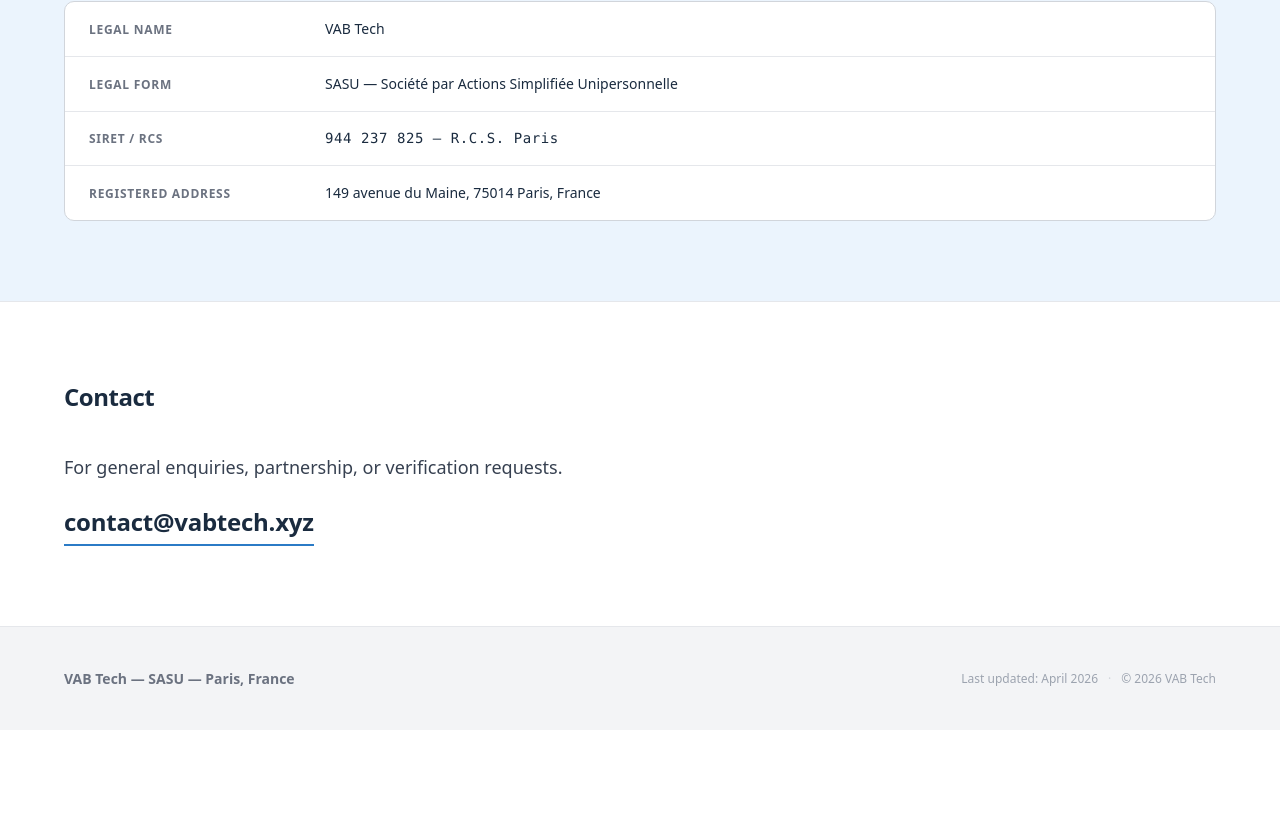
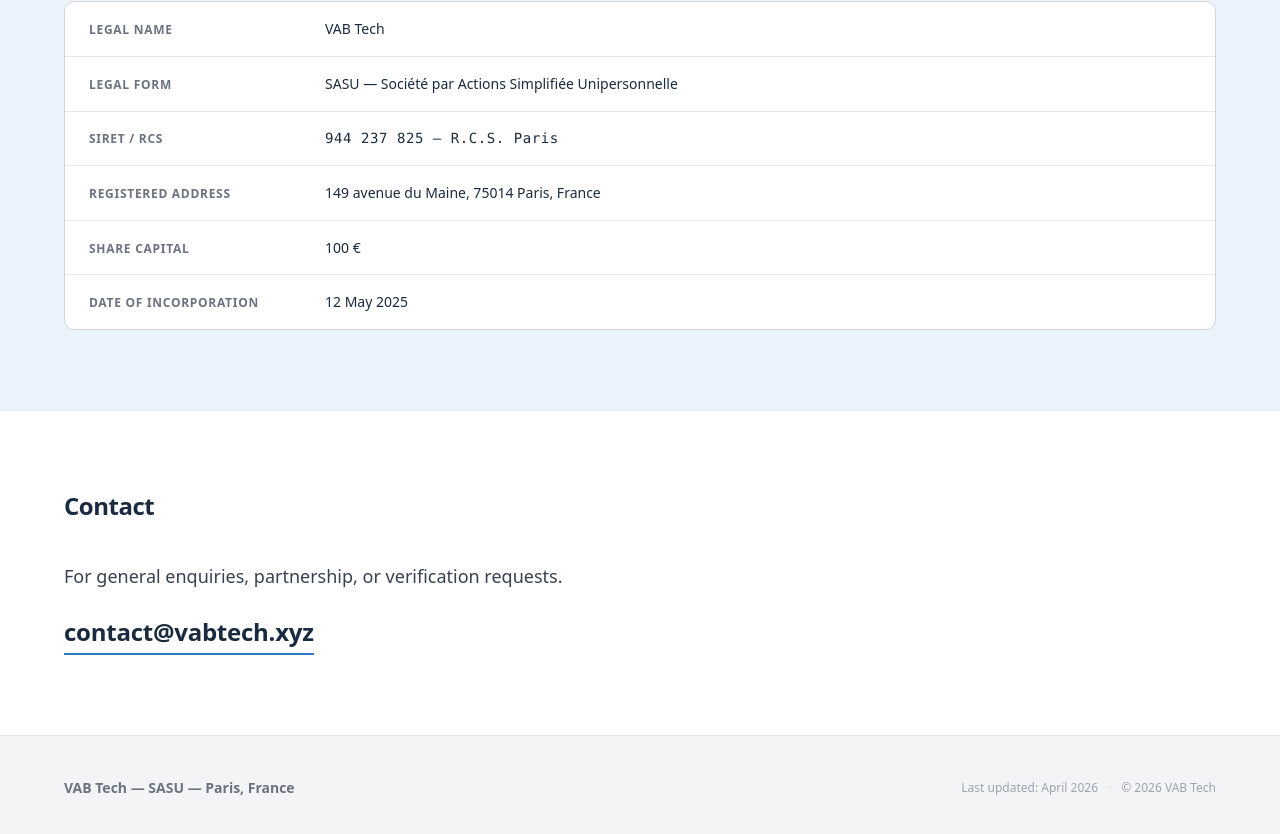
Before and after one commit to VAB-Tech/vabtech.xyz, a website: page index.html in a window 1280 px wide. Shown: the part 1675-2509 px from the top of the page. Before the commit the page ends 2405 px from the top, so only its background shows below. Drawn offline with Linux system fonts and the light colour scheme.

Commit message:
feat(site): fill in share capital and incorporation date

```diff
--- a/index.html
+++ b/index.html
@@ -127,10 +127,16 @@
             <dt class="legal-dl__term">Registered address</dt>
             <dd class="legal-dl__def">149 avenue du Maine, 75014 Paris, France</dd>
           </div>
-          <!-- TODO: Share capital — add line item when known -->
-          <!-- TODO: Date of incorporation — add line item when known -->
+          <div class="legal-dl__row">
+            <dt class="legal-dl__term">Share capital</dt>
+            <dd class="legal-dl__def">100 &euro;</dd>
+          </div>
+          <div class="legal-dl__row">
+            <dt class="legal-dl__term">Date of incorporation</dt>
+            <dd class="legal-dl__def">12 May 2025</dd>
+          </div>
           <!-- TODO: Publishing director — add line item when known -->
-          <!-- TODO: VAT number (Numéro de TVA intracommunautaire) — add line item when known -->
+          <!-- No VAT number yet -->
         </dl>
       </div>
     </section>
```
